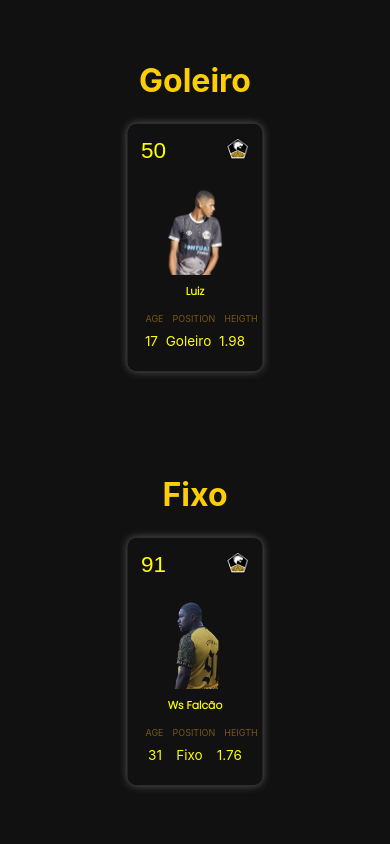
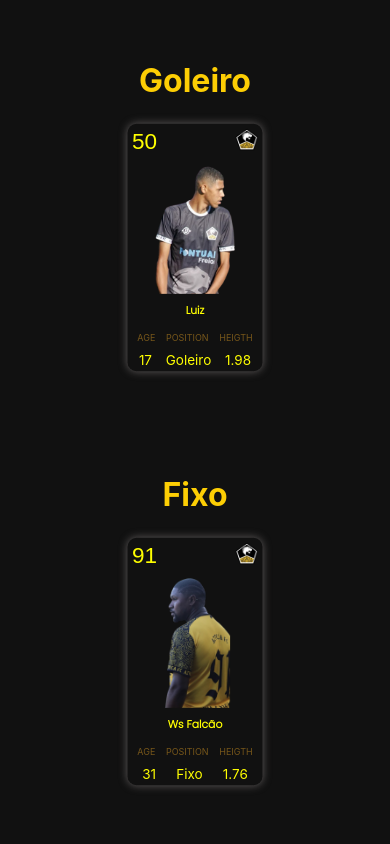
Before and after one commit to ErickVianaC/AztecaFC, a React (Create React App) app: page / in a window 390 px wide. Shown: the part 2880-3724 px from the top of the page. Built offline with nearby package versions, Linux system fonts and the light colour scheme; the HTML template or start-up script is replaced by a standard one.

Commit message:
ajustes no tamanho do card

```diff
--- a/src/components/PlayerCard/PlayerCard.css
+++ b/src/components/PlayerCard/PlayerCard.css
@@ -95,7 +95,7 @@
   background-color: #111;
   width: 300px;
   height: 550px;
-  padding: 15px;
+  padding: 5px;
   gap: 5px;
   max-width: 100%;
   border-radius: 10px;
@@ -241,13 +241,12 @@
     }
 
     .image_player {
-    height: 100px;
+    height: 150px;
     width: 100%;
     }
 
     .mid {
       display: block;
-      padding-top: 19px;
     }
 
  }
```
Also changed, not shown: src/images/Jogadores/victor.png.
